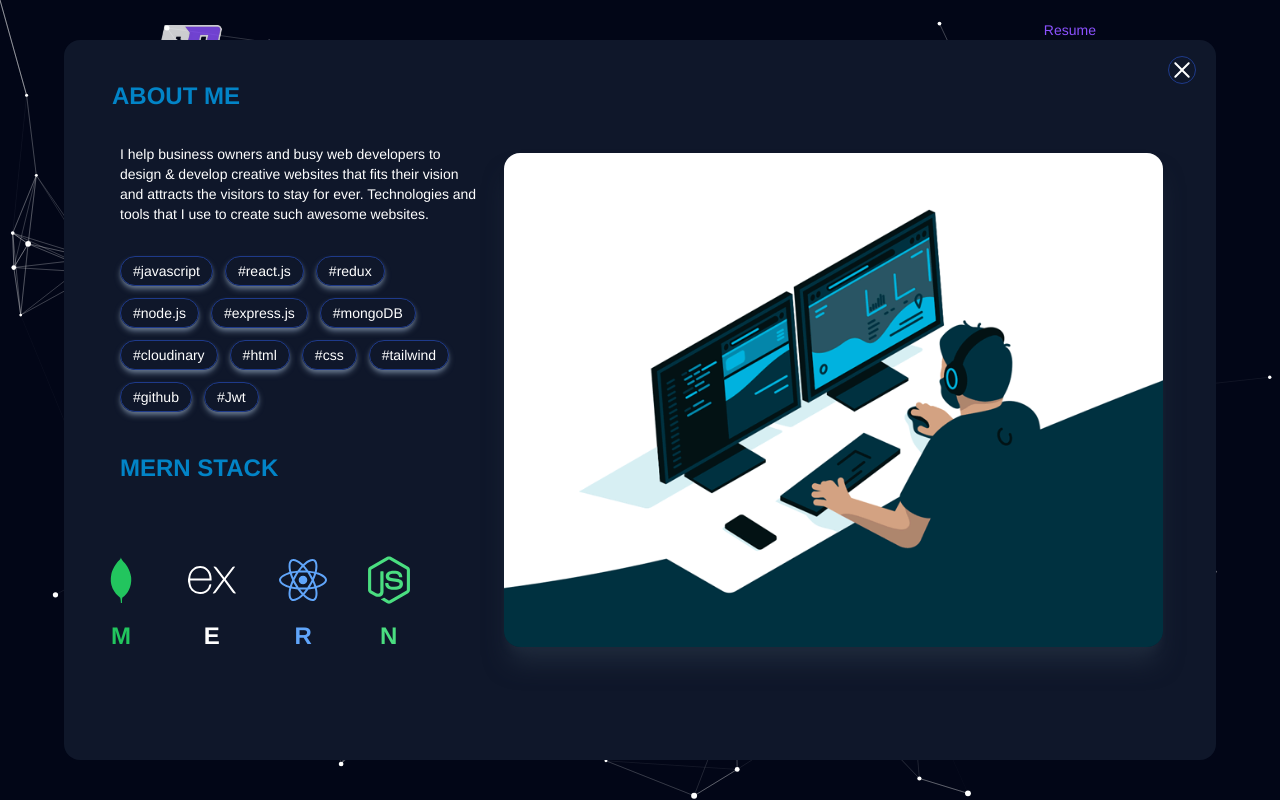
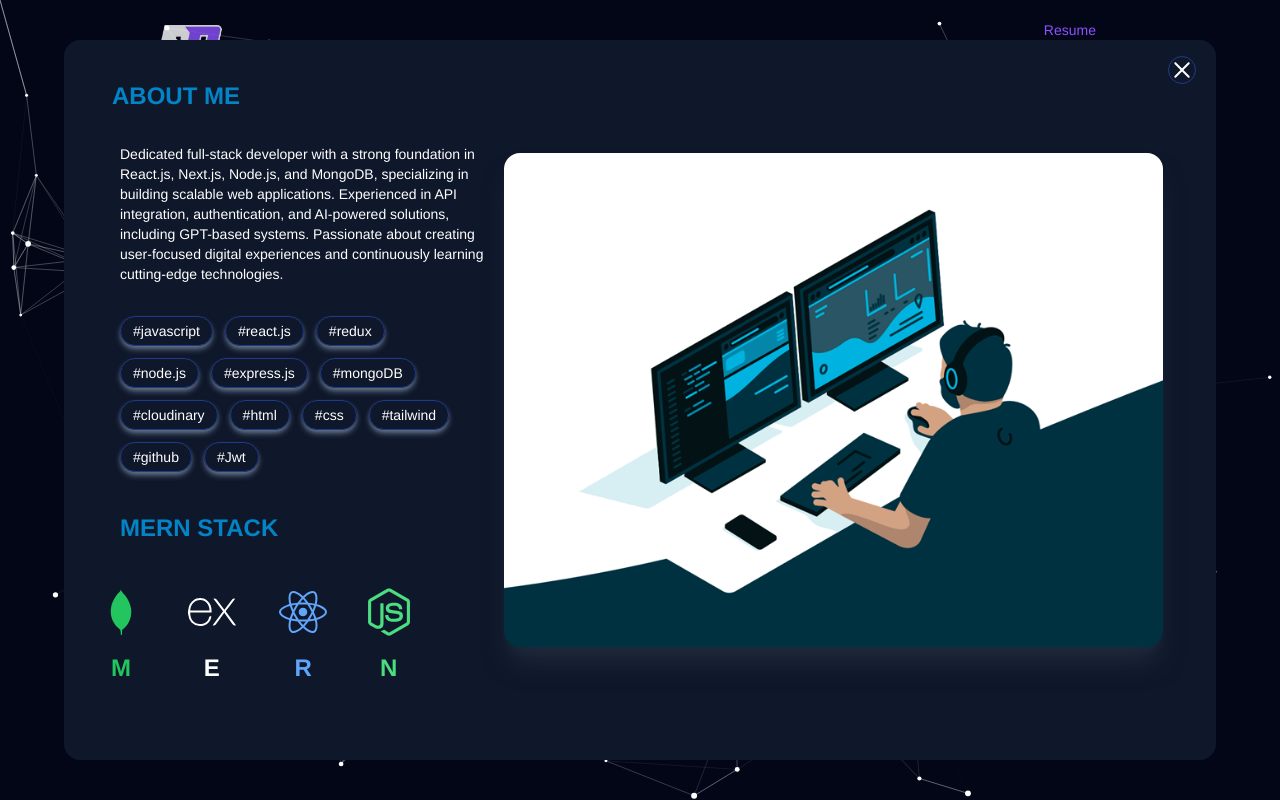
Before and after one commit to Namank65/MyPortfolio, a React (Vite) app: page / in a window 1280 px wide. Both pictures are taken after a click on the button "About Me". Shown: the top 800 px of the page. Built offline with nearby package versions, Linux system fonts and the light colour scheme.

Commit message:
fixed some project mentions and about

```diff
--- a/src/components/AboutMePop.jsx
+++ b/src/components/AboutMePop.jsx
@@ -31,10 +31,12 @@ const AboutMePop = ({ state }) => {
             ABOUT ME
           </h1>
           <p className="md:w-full w-11/12 md:pl-10 md:text-sm">
-            I help business owners and busy web developers to design & develop
-            creative websites that fits their vision and attracts the visitors
-            to stay for ever. Technologies and tools that I use to create such
-            awesome websites.
+            Dedicated full-stack developer with a strong foundation in React.js,
+            Next.js, Node.js, and MongoDB, specializing in building scalable web
+            applications. Experienced in API integration, authentication, and
+            AI-powered solutions, including GPT-based systems. Passionate about
+            creating user-focused digital experiences and continuously learning
+            cutting-edge technologies.
           </p>
           <div className="flex flex-wrap w-11/12 gap-4 pl-2 mt-8 md:pl-10 md:gap-3 mb-4 md:mb-0">
             {skills.map((s, i) => (
@@ -47,7 +49,7 @@ const AboutMePop = ({ state }) => {
           <h1 className="text-sky-600 font-bold  text-xl p-2 md:p-10 md:text-2xl">
             MERN STACK
           </h1>
-          <div className="flex gap-0 md:gap-1 mt-8 font-semibold">
+          <div className="flex gap-0 md:gap-1 mt-1 font-semibold">
             <div className="flex flex-col items-center text-green-500 group">
               <DiMongodb className="md:size-12 size-8 z-20" />
               <span className="text-2xl mt-4">M</span>
--- a/src/components/Header.jsx
+++ b/src/components/Header.jsx
@@ -10,7 +10,6 @@ const Header = () => {
       <div className="space-x-14 mt-5 mr-11 sm:mr-14 relative" >
         <a href="https://drive.google.com/file/d/1LlY_3QxFNMZcRUNFJ1fNhG-GPDiMKQE5/view?usp=drive_link" className="text-[#8c52ff]">Resume
           <PiReadCvLogo className="hover:text-[#8c52ff] w-[2.75rem] sm:w-[2.75rem] size-5 sm:size-7 text-white hover:scale-125 ease-in-out duration-100 absolute border-black rounded-2xl cursor-pointer" />
-
         </a>
       </div>
     </nav>
```
